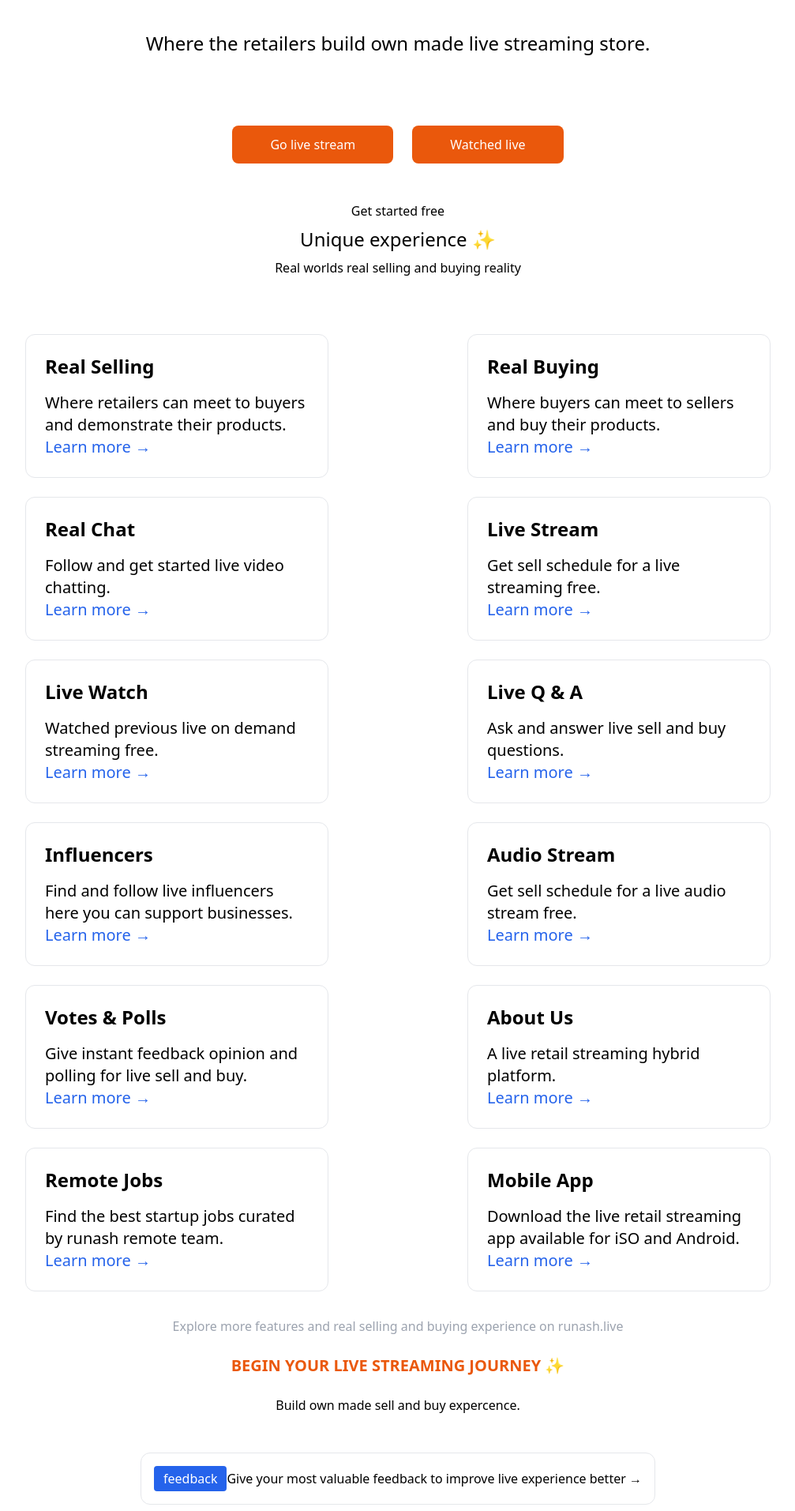
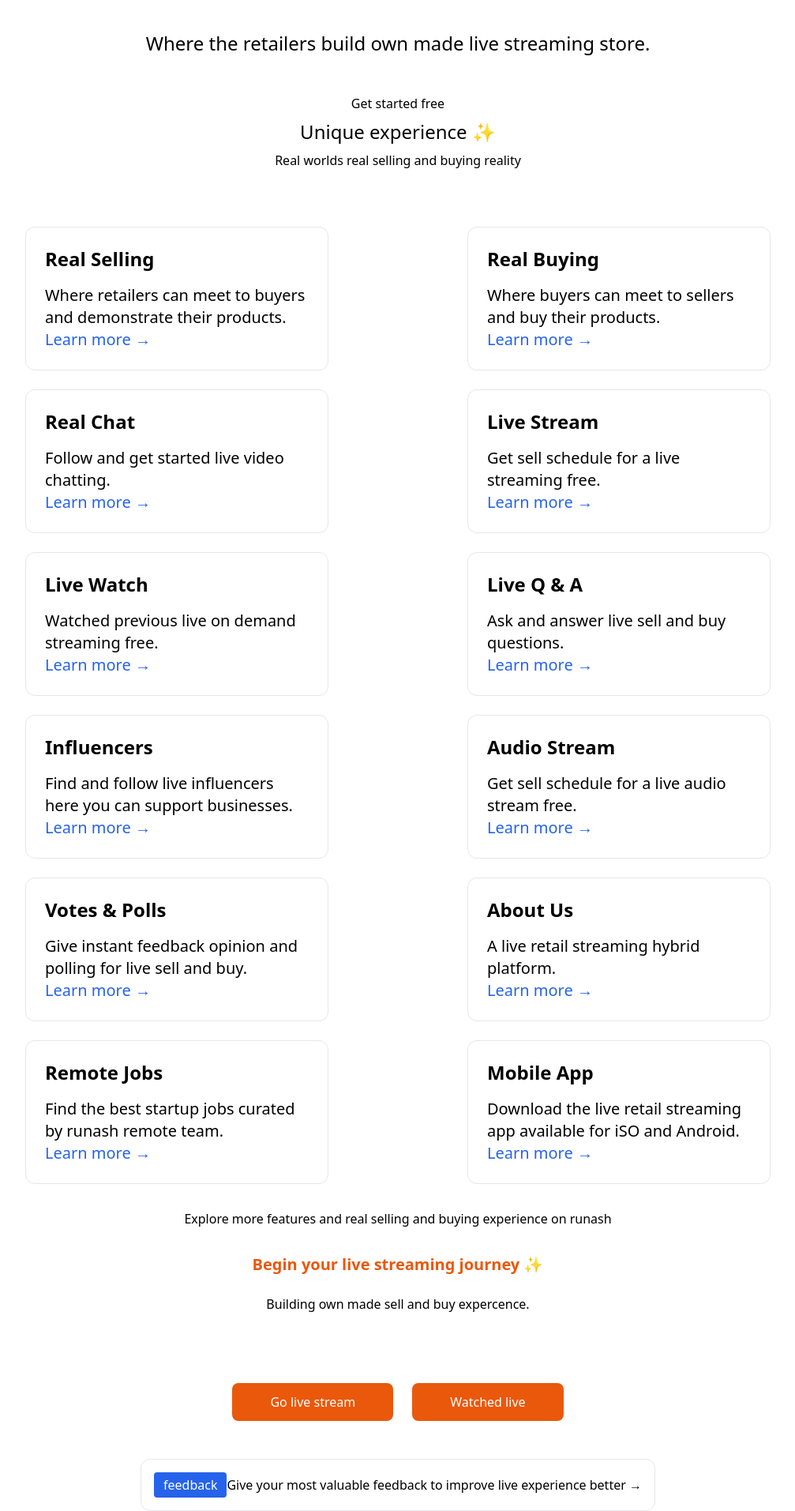
Before and after one commit to Vaibhavmurmu/nextjs13, a Next.js app: page / in a window 1280 px wide. Shown: the part 443-2356 px from the top of the page at 79% size, without its empty margins (136-1143 px from the left). Built offline with nearby package versions, Linux system fonts and the light colour scheme.

Commit message:
change to be committed

```diff
--- a/pages/index.js
+++ b/pages/index.js
@@ -26,12 +26,8 @@ export default function Index() {
         <p className="mt-12 text-2xl bottom-2">
           Where the retailers build own made live streaming store.
         </p>
-        <div className="mt-10 flex gap-6">
-        <button className="bg-orange-600 hover:bg-black text-white font-medium py-3 px-12 rounded-lg p-3 mt-12">
-          <Link href="/login">
-            <a>Go live stream</a>
-          </Link>
-        </button>
+        <div className="mt-10 flex gap-6 absolute pointer-events-auto">
+        <inpute type="text" placeholder="search" className="..."></inpute>
         <button className="bg-orange-600 hover:bg-black text-white font-medium py-3 px-12 rounded-lg p-3 mt-12">
           <Link href="/register">
             <a>Watched live</a>
@@ -52,7 +48,7 @@ export default function Index() {
         <div className="mt-12 flex max-w-7xl flex-wrap items-center justify-around sm:w-full">
           <a
             href="https://nextjs.org/docs"
-            className="mt-6 w-96 rounded-xl border p-6 text-left focus:text-black"
+            className="mt-6 w-96 rounded-xl border p-6 text-left focus:text-black shadow-lg shadow-white"
           >
             <h3 className="text-2xl font-bold">Real Selling</h3>
             <p className="mt-4 text-xl">
@@ -210,14 +206,26 @@ export default function Index() {
             </p>
           </a>
         </div>
-        <p className="mt-8 text-0xl text-center text-base text-gray-400 hover:text-black">
-          Explore more features and real selling and buying experience on runash.live
+        <p className="mt-8 text-0xl text-center text-base text-black hover:text-black">
+          Explore more features and real selling and buying experience on runash
         </p>
-          <div className='mt-6 text-xl'>
-                <h4 className="text-1xl text-orange-600 font-bold">BEGIN YOUR LIVE STREAMING JOURNEY ✨</h4>
+          <div className='mt-8 text-xl'>
+                <h4 className="text-1xl text-orange-600 font-bold">Begin your live streaming journey ✨</h4>
                 <p className="mt-6 text-centre text-base text-black text-1xl bottom-2">
-                  Build own made sell and buy expercence.
+                  Building own made sell and buy expercence.
                 </p>
+        </div>
+        <div className="mt-10 flex gap-6">
+        <button className="bg-orange-600 hover:bg-black text-white font-medium py-3 px-12 rounded-lg p-3 mt-12">
+          <Link href="/login">
+            <a>Go live stream</a>
+          </Link>
+        </button>
+        <button className="bg-orange-600 hover:bg-black text-white font-medium py-3 px-12 rounded-lg p-3 mt-12">
+          <Link href="/register">
+            <a>Watched live</a>
+          </Link>
+        </button>
         </div>
 
 
```
Also changed, not shown: pages/watch.js (+12 -0 lines).
